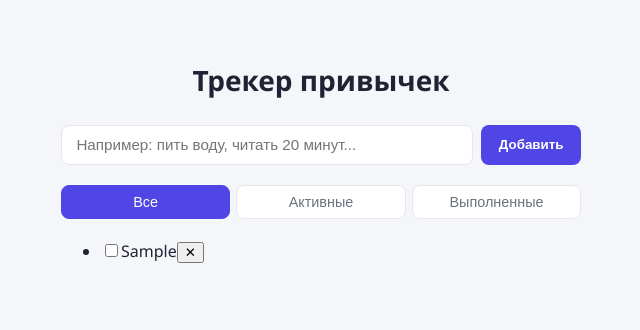
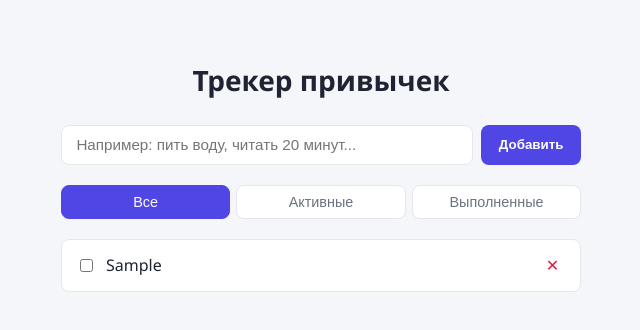
Before and after one commit to nmaakmoan/priviski, a React (Vite) app: page / in a window 1280 px wide. Both pictures are taken after typing "Sample" into the empty fields and a click on the button "Добавить". Shown: the top 330 px of the page, without its empty margins (319-959 px from the left). Built offline with nearby package versions, Linux system fonts and the light colour scheme.

Commit message:
style: style habit list items and delete button

```diff
--- a/src/App.css
+++ b/src/App.css
@@ -74,3 +74,55 @@
   border-color: var(--color-primary);
   color: #fff;
 }
+
+.habit-list {
+  list-style: none;
+  margin: 0;
+  padding: 0;
+  display: flex;
+  flex-direction: column;
+  gap: 0.5rem;
+}
+
+.habit-list__empty {
+  text-align: center;
+  color: var(--color-muted);
+  margin-top: 2rem;
+}
+
+.habit-item {
+  display: flex;
+  align-items: center;
+  justify-content: space-between;
+  padding: 0.75rem 0.9rem;
+  border: 1px solid var(--color-border);
+  border-radius: 8px;
+  background: var(--color-surface);
+}
+
+.habit-item__label {
+  display: flex;
+  align-items: center;
+  gap: 0.6rem;
+  cursor: pointer;
+  overflow-wrap: anywhere;
+}
+
+.habit-item--done .habit-item__title {
+  text-decoration: line-through;
+  color: var(--color-muted);
+}
+
+.habit-item__delete {
+  border: none;
+  background: transparent;
+  color: var(--color-danger);
+  cursor: pointer;
+  font-size: 1rem;
+  padding: 0.25rem 0.4rem;
+  border-radius: 6px;
+}
+
+.habit-item__delete:hover {
+  background: rgba(225, 29, 72, 0.1);
+}
```
